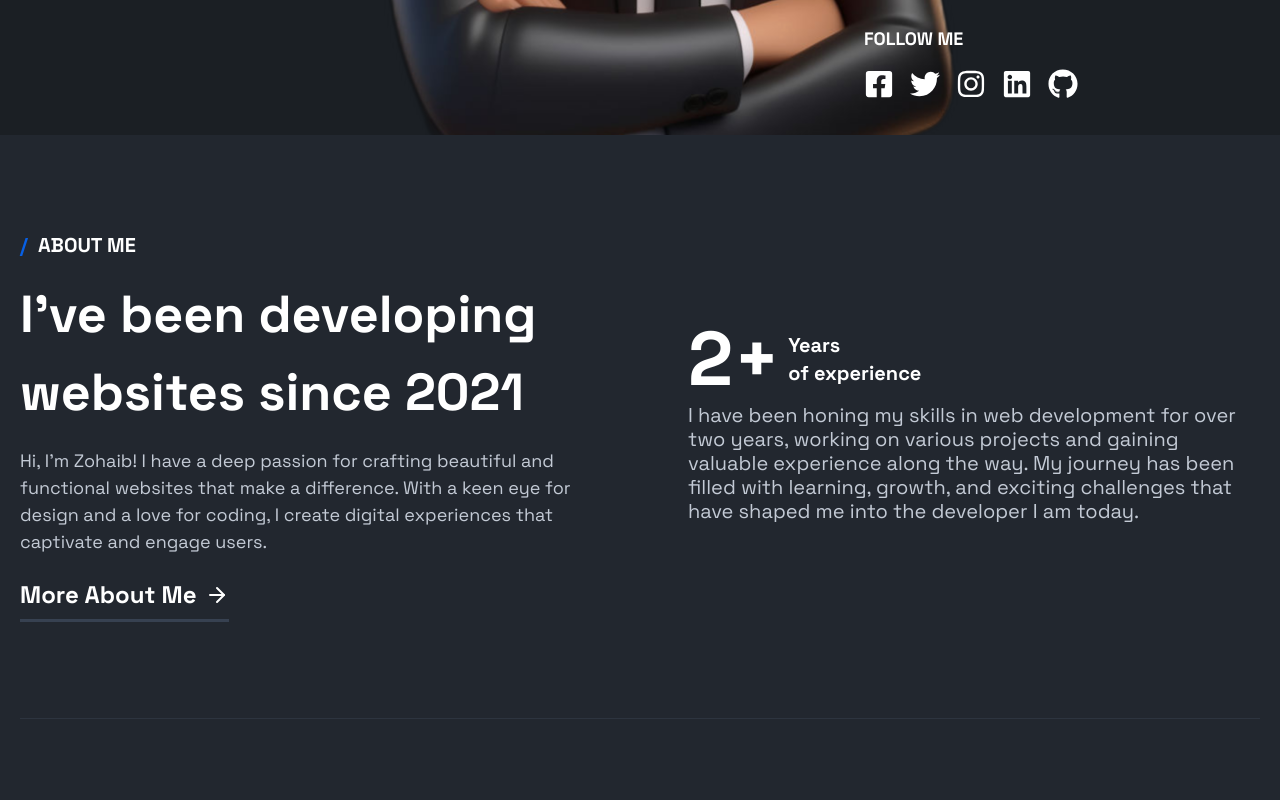
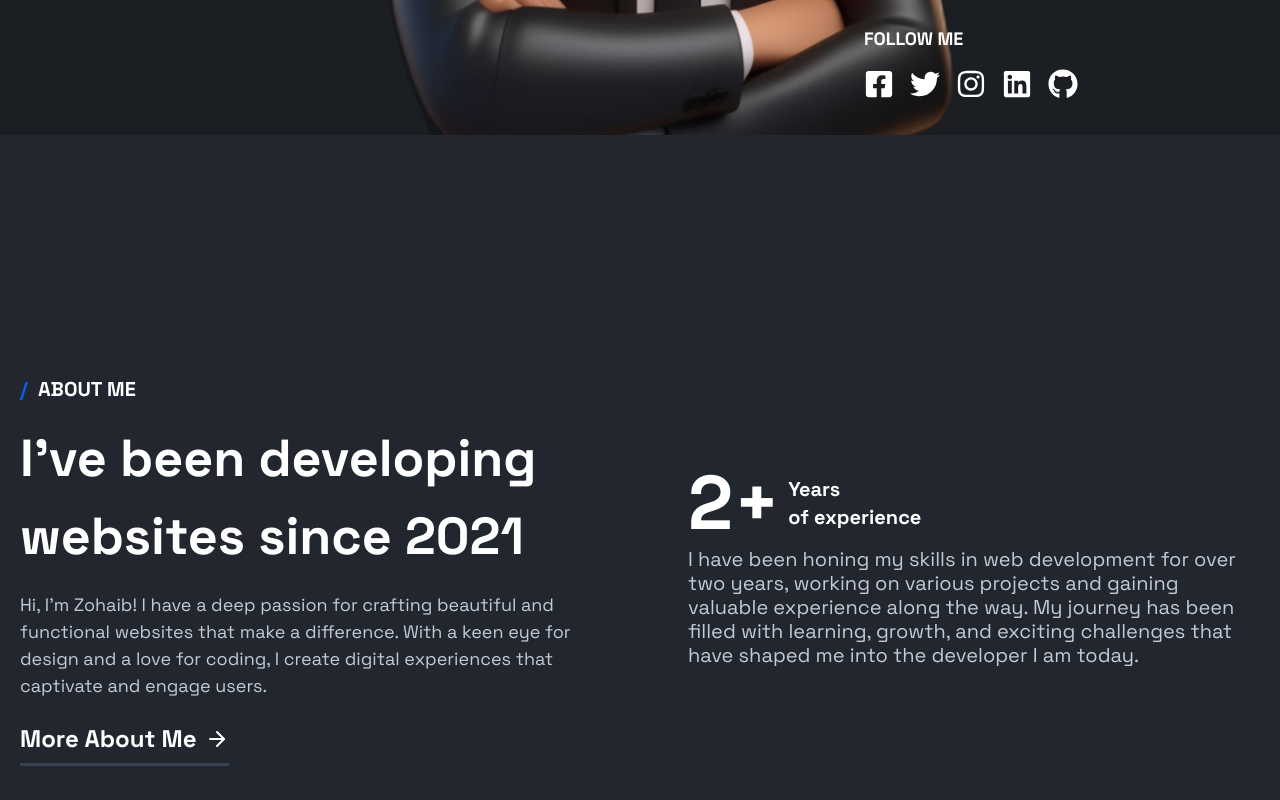
Before and after one commit to napstar-420/my-portfolio-v2, a Next.js app: page / in a window 1280 px wide. Shown: the part 880-1680 px from the top of the page. Built offline with nearby package versions, Linux system fonts and the light colour scheme.

Commit message:
create Section component

```diff
--- a/app/ui/Home/about.tsx
+++ b/app/ui/Home/about.tsx
@@ -1,10 +1,11 @@
 import RedirectLink from '@/app/ui/redirect-link';
 import { Routes } from '@/app/routes';
+import Section from '@/app/ui/section';
 
 export default function About() {
   return (
-    <section className="grid place-items-center bg-neutral-700 bg-opacity-40 px-5 pb-16 pt-24">
-      <div className="mx-auto grid max-w-screen-xl gap-16 sm:gap-24 lg:grid-cols-2 lg:items-center">
+    <Section secondaryBg>
+      <div className="grid gap-16 sm:gap-24 lg:grid-cols-2 lg:items-center">
         <div data-aos="fade-up">
           <h2 className="subtitle mb-4">
             <span className="text-primary">/</span>&nbsp;&nbsp;About me
@@ -52,6 +53,6 @@ export default function About() {
           </div>
         </div>
       </div>
-    </section>
+    </Section>
   );
 }
--- a/app/ui/Home/contact.tsx
+++ b/app/ui/Home/contact.tsx
@@ -1,13 +1,12 @@
-'use client';
-
 import { FaArrowRight } from 'react-icons/fa';
+import Section from '@/app/ui/section';
 import Input from '@/app/ui/input';
 import TextArea from '@/app/ui/textarea';
 
 export default function Contact() {
   return (
-    <div className="bg-neutral-700 bg-opacity-40 px-5 py-24 sm:py-28 md:py-40 lg:py-60">
-      <div className="mx-auto grid max-w-7xl gap-7 md:grid-cols-2">
+    <Section secondaryBg>
+      <div className="grid gap-7 md:grid-cols-2">
         <div data-aos="fade-up">
           <div className="heading-top-line"></div>
           <h2 className="text-display-3">
@@ -26,6 +25,6 @@ export default function Contact() {
           </button>
         </form>
       </div>
-    </div>
+    </Section>
   );
 }
--- a/app/ui/Home/hero.tsx
+++ b/app/ui/Home/hero.tsx
@@ -6,7 +6,7 @@ import { Routes } from '@/app/routes';
 
 export default function HeroSection() {
   return (
-    <section className="relative mx-auto grid max-w-screen-xl gap-4 overflow-y-hidden px-5 pb-9 pt-12 sm:grid-cols-2 lg:px-8 lg:pt-36">
+    <section className="relative mx-auto grid max-w-7xl gap-4 overflow-y-hidden px-5 pb-9 pt-12 sm:grid-cols-2 lg:px-8 lg:pt-36">
       <div
         data-aos="fade-up"
         className="lg:col-start-1 lg:col-end-3 lg:row-start-1 lg:row-end-2"
--- a/app/ui/Home/portfolio.tsx
+++ b/app/ui/Home/portfolio.tsx
@@ -2,11 +2,12 @@ import RedirectLink from '@/app/ui/redirect-link';
 import portfolioItems from '@/app/lib/portfolio';
 import PortfolioCard from '../portfolio-card';
 import { Routes } from '@/app/routes';
+import Section from '@/app/ui/section';
 
 export default function Portfolio() {
   return (
-    <section className="bg-neutral-700 bg-opacity-40">
-      <div className="mx-auto grid max-w-7xl gap-8 px-5 py-24 md:grid-cols-2 md:gap-10">
+    <Section secondaryBg>
+      <div className="grid gap-8 px-5 py-24 md:grid-cols-2 md:gap-10">
         <div>
           <div className="mb-16" data-aos="fade-up">
             <h2 className="subtitle mb-4">
@@ -29,6 +30,6 @@ export default function Portfolio() {
           ))}
         </div>
       </div>
-    </section>
+    </Section>
   );
 }
--- a/app/ui/Home/testimonials.tsx
+++ b/app/ui/Home/testimonials.tsx
@@ -6,12 +6,13 @@ import RedirectLink from '@/app/ui/redirect-link';
 import testimonials from '@/app/lib/testimonials';
 import Image from 'next/image';
 import CarouselNavigation from '@/app/ui/carousel-navigation';
+import Section from '@/app/ui/section';
 
 export default function Testimonials() {
   const [emblaRef, emblaApi] = useEmblaCarousel({ loop: true });
 
   return (
-    <section className="relative mx-auto max-w-7xl px-5 py-24 lg:py-60">
+    <Section className="relative">
       <div
         data-aos="fade-up"
         className="mb-12 grid content-between items-center gap-7 md:grid-cols-2"
@@ -43,7 +44,7 @@ export default function Testimonials() {
           <CarouselNavigation emblaApi={emblaApi} />
         </div>
       </div>
-    </section>
+    </Section>
   );
 }
 
--- /dev/null
+++ b/app/ui/section.tsx
@@ -0,0 +1,29 @@
+import React from 'react';
+import clsx from 'clsx';
+
+export default function Section({
+  children,
+  secondaryBg,
+  className,
+}: {
+  children: React.ReactNode;
+  secondaryBg?: boolean;
+  className?: string;
+}) {
+  return (
+    <section
+      className={clsx(
+        'px-5 py-24 sm:py-28 md:py-40 lg:py-60',
+        secondaryBg && 'bg-neutral-700 bg-opacity-40',
+        !secondaryBg && 'mx-auto max-w-7xl',
+        className,
+      )}
+    >
+      {secondaryBg ? (
+        <div className="mx-auto max-w-7xl">{children}</div>
+      ) : (
+        <>{children}</>
+      )}
+    </section>
+  );
+}
```
